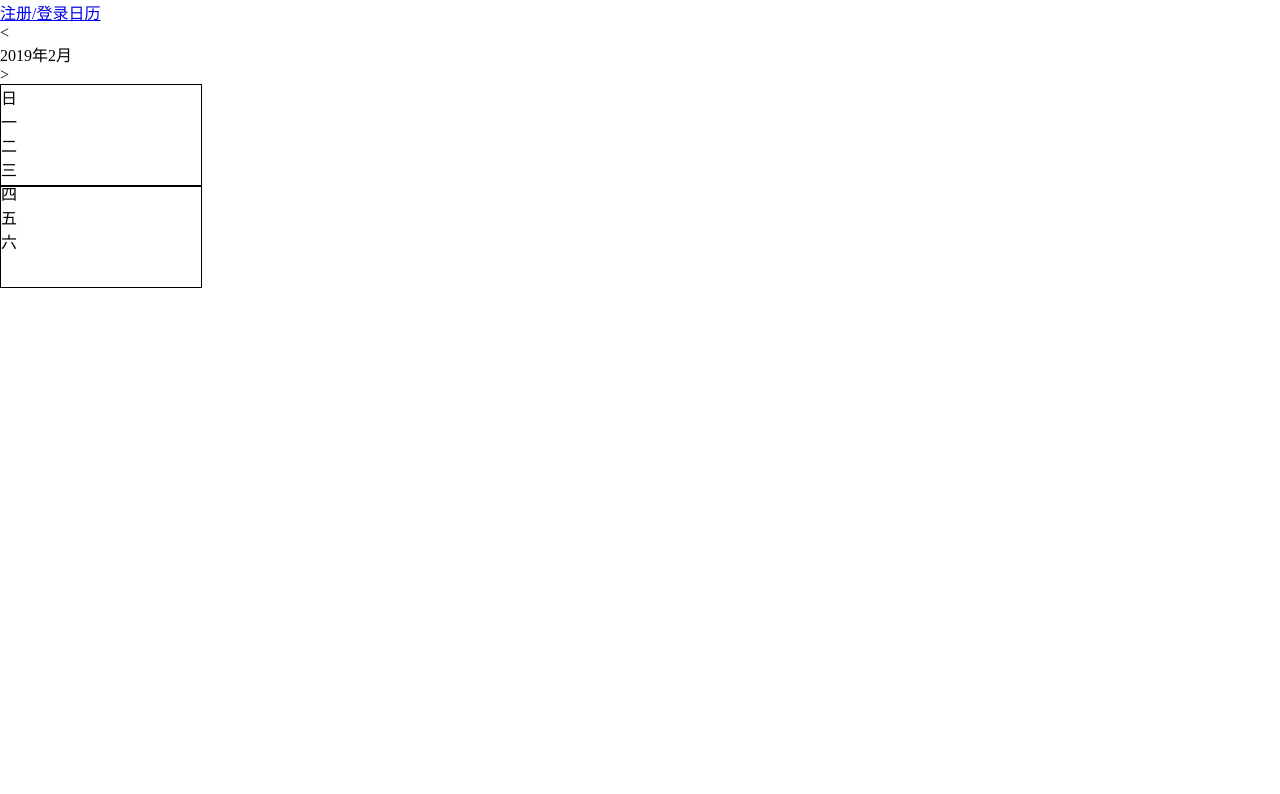
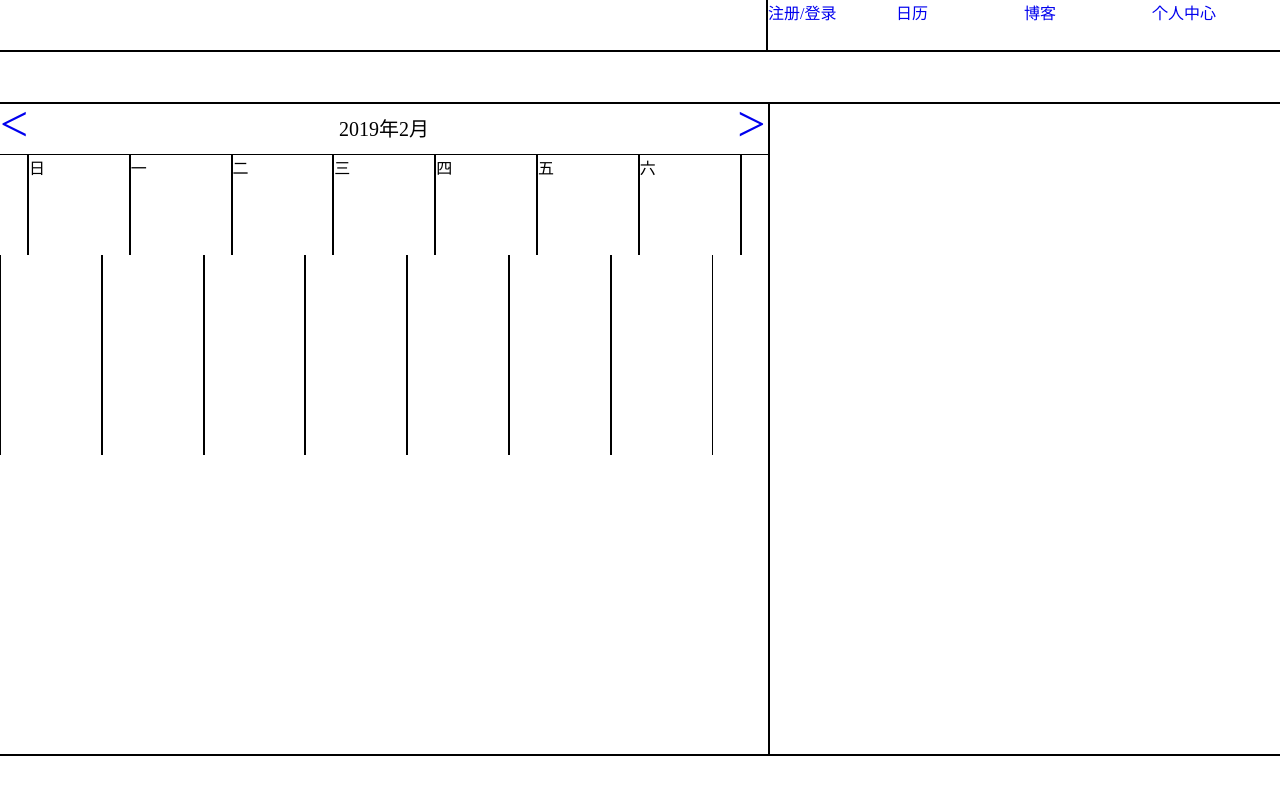
Before and after one commit to OuroborosDmk/calendar, a Vue app: page / in a window 1280 px wide. Shown: the top 794 px of the page. Built offline with nearby package versions, Linux system fonts and the light colour scheme.

Commit message:
2.14
2.14

```diff
--- a/src/App.vue
+++ b/src/App.vue
@@ -4,7 +4,8 @@
     <nav>
       <a href="#">注册/登录</a>
       <a href="#">日历</a>
-      <a href="#"></a>
+      <a href="#">博客</a>
+      <a href="#">个人中心</a>
     </nav>
   </header>
   <calendar></calendar>
--- a/src/assets/css/component.css
+++ b/src/assets/css/component.css
@@ -5,8 +5,105 @@
 	padding: 0;
 	border: 0;
 }
-ul{
-	border:1px solid black;
-	width:200px;
-	height:100px;
+a{
+	text-decoration:none;
 }
+ul,li{
+	list-style:none;
+}
+
+/*日历本体*/
+#calendar{
+	/*height:auto!important;
+	min-height:650px;*/
+	height:650px;
+	width:100%;
+	margin-top:50px;
+	border-bottom:2px solid black;
+	border-top:2px solid black;
+}
+#calendarbox{
+	width:60%;
+	height:100%;
+	float:left;
+	border-right:2px solid black;
+}
+#blackboard{
+	width:40%;
+	height:100%;
+	float:left;
+}
+.clearfloat{
+	clear:both;
+}
+
+/*日历头部*/
+#calendarboxHeader{
+	width:100%;
+	height:50px;
+	border-bottom:1px solid black;
+}
+#calendarboxHeader a:nth-child(1){
+	display:block;
+	width:4%;
+	height:50px;
+	float:left;
+	line-height:40px;
+	font-size:50px;
+}
+#calendarboxHeader p{
+	width:92%;
+	height:50px;
+	float:left;
+	text-align:center;
+	line-height:50px;
+	font-size:20px;
+}
+#calendarboxHeader a:nth-child(3){
+	display:block;
+	width:4%;
+	height:50px;
+	float:right;
+	line-height:40px;
+	font-size:50px;
+}
+
+/*日历主部*/
+#weekdayHeader{
+	width:100%;
+	height:50px;
+}
+#weekdayHeader li{
+	width:13%;
+	height:50px;
+	border-right:1px solid black;
+	border-left:1px solid black;
+	float:left;
+}
+#weekdayHeader li:nth-child(1){
+	margin-left:3.5%;
+	border-left:2px solid black;
+}
+#weekdayHeader li:nth-child(7){
+	border-right:2px solid black;
+}
+#weekdayboard{
+	width:100%;
+	height:600px;
+}
+#weekdayboard li{
+	width:13%;
+	height:50px;
+	border-right:1px solid black;
+	border-left:1px solid black;
+	float:left;
+}
+#weekdayboard li:nth-child(1){
+	margin-left:3.5%;
+	border-left:2px solid black;
+}
+#weekdayboard li:nth-child(7){
+	border-right:2px solid black;
+}
+
+/*日历备注*/
--- a/src/assets/css/main.css
+++ b/src/assets/css/main.css
@@ -3,6 +3,20 @@
 	margin:0;
 	padding:0;
 }
+header{
+	width:100%;
+	height:50px;
+	border-bottom:2px solid black;
+}
 nav{
-
+	width:40%;
+	height:50px;
+	float:right;
+	border-left:2px solid black;
 }
+nav a{
+	display:block;
+	float:left;
+	width:25%;
+	height:50px;
+}
--- a/src/components/calendar.vue
+++ b/src/components/calendar.vue
@@ -1,21 +1,26 @@
 <template>
-    <div>
+    <div id="calendar">
         <div id="calendarbox">
             <div id="calendarboxHeader">
-                <a>&lt;</a>
+                <a href="#">&lt;</a>
                 <p>2019年2月</p>
-                <a>&gt;</a>
+                <a href="#">&gt;</a>
             </div>
             <ul id="weekdayHeader">
                 <li v-for="item in weekList" :key="item.value">{{item.title}}</li>
             </ul>
             <ul id="weekdayboard">
-                <li></li>
+                <li v-for="item in firstWeek" :key="item.value">{{item.title}}</li>
+                <li v-for="item in secondWeek" :key="item.value">{{item.title}}</li>
+                <li v-for="item in thirdWeek" :key="item.value">{{item.title}}</li>
+                <li v-for="item in forthWeek" :key="item.value">{{item.title}}</li>
+                <li v-for="item in fifthWeek" :key="item.value">{{item.title}}</li>
             </ul>
         </div>
         <div id="blackboard">
 
         </div>
+        <div class="clearfloat"></div>
     </div>
 </template>
 <style>
@@ -35,6 +40,51 @@ export default {
         { title: '四', value: 4 },
         { title: '五', value: 5 },
         { title: '六', value: 6 }
+      ],
+      firstWeek: [
+        { title: ' ', value: 0 },
+        { title: ' ', value: 1 },
+        { title: ' ', value: 2 },
+        { title: ' ', value: 3 },
+        { title: ' ', value: 4 },
+        { title: ' ', value: 5 },
+        { title: ' ', value: 6 }
+      ],
+      secondWeek: [
+        { title: ' ', value: 7 },
+        { title: ' ', value: 8 },
+        { title: ' ', value: 9 },
+        { title: ' ', value: 10 },
+        { title: ' ', value: 11 },
+        { title: ' ', value: 12 },
+        { title: ' ', value: 13 }
+      ],
+      thirdWeek: [
+        { title: ' ', value: 14 },
+        { title: ' ', value: 15 },
+        { title: ' ', value: 16 },
+        { title: ' ', value: 17 },
+        { title: ' ', value: 18 },
+        { title: ' ', value: 19 },
+        { title: ' ', value: 20 }
+      ],
+      forthWeek: [
+        { title: ' ', value: 21 },
+        { title: ' ', value: 22 },
+        { title: ' ', value: 23 },
+        { title: ' ', value: 24 },
+        { title: ' ', value: 25 },
+        { title: ' ', value: 26 },
+        { title: ' ', value: 27 }
+      ],
+      fifthWeek: [
+        { title: ' ', value: 28 },
+        { title: ' ', value: 29 },
+        { title: ' ', value: 30 },
+        { title: ' ', value: 31 },
+        { title: ' ', value: 32 },
+        { title: ' ', value: 33 },
+        { title: ' ', value: 34 }
       ]
     }
   },
```
